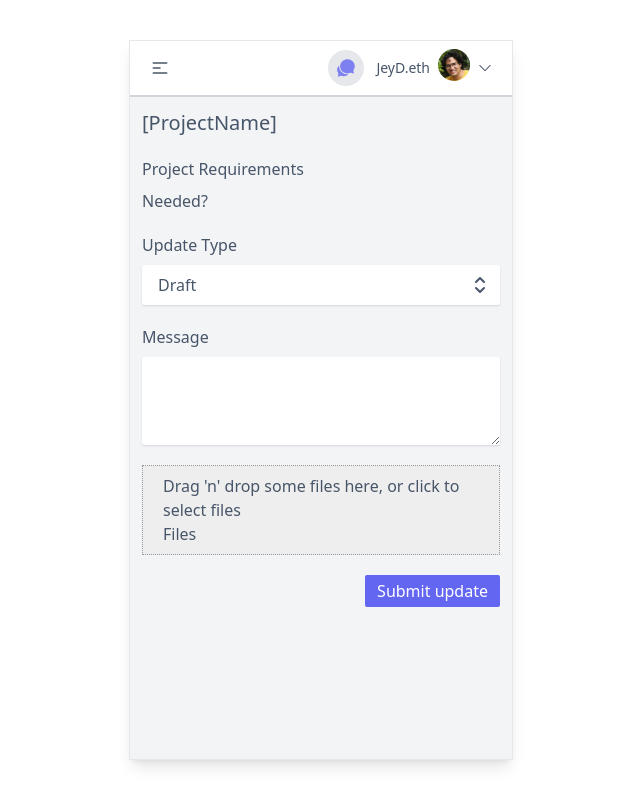
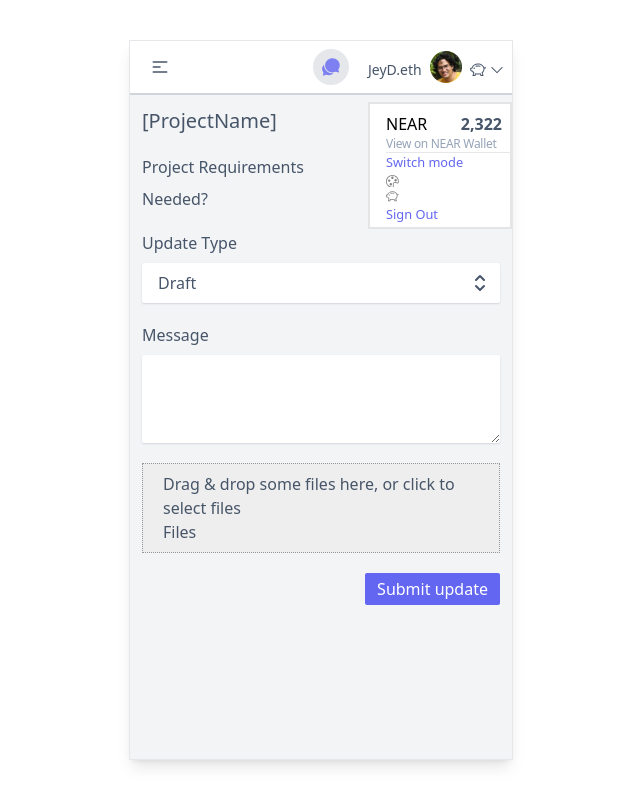
Before and after one commit to oespn/ArtPay, a Next.js app: page /update-job in a window 1280 px wide. Both pictures are taken after a click on the button "JeyD.eth". Shown: the whole page, without its empty margins (319-959 px from the left). Built offline with nearby package versions, Linux system fonts and the light colour scheme.

Commit message:
Top menu toggle

```diff
--- /dev/null
+++ b/components/Dashboard/DropDownMenu.tsx
@@ -0,0 +1,115 @@
+
+import { useState } from 'react'
+import { styled } from '@stitches/react'
+import WalletBalance from './WalletBalance';
+import { BsPalette, BsPiggyBank } from 'react-icons/bs';
+import { BsChevronDown } from 'react-icons/bs'
+import Image from 'next/image'
+
+
+const Main = styled("div", {
+  width: '9em',
+  position: 'fixed',
+  top: 10,
+  right: 0,
+});
+
+const DropDownContainer = styled("div", {
+  width: '9em',
+  margin: '0 auto',
+  right:0,
+});
+
+const DropDownHeader = styled("div", {
+  top: 10,
+  'margin-bottom': '0.8em',
+  background: '#ffffff',
+});
+
+const DropDownListContainer = styled("div");
+
+const DropDownList = styled("ul", {
+  padding: 0,
+  margin: 0,
+  'padding-left': '1em',
+  background: '#ffffff',
+  border: '2px solid #e5e5e5',
+  'box-sizing': 'border-box',
+  '&:first-child' : '{ padding-top: 0.2em;}',
+});
+
+const ListOption = styled("li", {
+  textAlign: 'right',
+  justifyContent: 'right',
+  color: 'Grey',
+  fontSize: '0.8em',
+  'margin-bottom': '0.2em',
+});
+
+const ListItem = styled("li", {
+  'list-style': 'none',
+  textAlign: 'left',
+  color: '#6366F1',
+  fontSize: '0.8em',
+  'margin-bottom': '0.2em',
+});
+
+const options = ["A", "C"];
+
+const DropDownMenu = () =>
+{
+    const [isOpen, setIsOpen] = useState(false);
+    const [selectedOption, setSelectedOption] = useState(null);
+
+    const toggling = () => setIsOpen(!isOpen);
+
+    const onOptionClicked = value => () => {
+      setSelectedOption(value);
+      setIsOpen(false);
+      console.log(selectedOption);
+    };
+
+    return (
+    <Main>
+      <DropDownContainer>
+          <DropDownHeader onClick={toggling}>
+          <button className="flex items-center gap-1">
+            <span className="text-sm font-medium">JeyD.eth</span>
+            <span className="mx-1">
+              <Image
+                src="/images/julian.jpg"
+                width={32}
+                height={32}
+                className="rounded-full"
+                alt="User image"
+              />
+            </span>
+            <span>
+              {selectedOption == "A" ? <BsPalette/> : <BsPiggyBank/> }
+            </span>
+            <span>
+              <BsChevronDown className="text-sm" />
+            </span>
+            </button>
+          </DropDownHeader>
+        {isOpen && (
+          <DropDownListContainer>
+            <DropDownList>
+              <WalletBalance/>
+              <hr/>
+              <ListItem onClick={onOptionClicked('')} >Switch mode</ListItem>
+              {options.map(option => (
+                <ListOption onClick={onOptionClicked(option)} key={Math.random()}>
+                  {option == "A" ? <BsPalette/> : <BsPiggyBank/> }
+                </ListOption>
+              ))}
+              <ListItem onClick={onOptionClicked('')} >Sign Out</ListItem>
+            </DropDownList>
+          </DropDownListContainer>
+        )}
+     </DropDownContainer>
+    </Main>
+  )
+}
+
+  export default DropDownMenu;
--- /dev/null
+++ b/components/Dashboard/WalletBalance.tsx
@@ -0,0 +1,18 @@
+
+
+const WalletBalance = () =>
+{
+    return (
+        <div>
+            <div className="flex justify-between mt-2 mr-2">
+                <p className="text-black">NEAR</p>
+                <p className="font-bold">2,322</p>
+            </div>
+            <div className="text-slate-400 tracking-tight text-xs text-left">
+                View on NEAR Wallet
+            </div>
+        </div>
+    )
+}
+
+export default WalletBalance
--- a/components/artist/UpdateJob/DropAsset.tsx
+++ b/components/artist/UpdateJob/DropAsset.tsx
@@ -85,7 +85,7 @@ const DropAsset = () => {
       <section className="container">
         <div {...getRootProps({className: 'dropzone'})}>
           <input {...getInputProps()} />
-          <p>Drag 'n' drop some files here, or click to select files</p>
+          <p>Drag &amp; drop some files here, or click to select files</p>
         </div>
 
           <h4>Files</h4>
--- a/components/common/Layout/Layout.tsx
+++ b/components/common/Layout/Layout.tsx
@@ -1,7 +1,8 @@
 import Image from 'next/image'
 import { HiOutlineMenuAlt1 } from 'react-icons/hi'
 import { IoChatbubblesSharp } from 'react-icons/io5'
-import { BsChevronDown } from 'react-icons/bs'
+
+import DropDownMenu from '../../Dashboard/DropDownMenu'
 
 const Layout = ({ children }: { children: React.ReactNode }) => {
   // TODO: Hide header when in a Modal workflow i.e. NewQuote or ReviewUpdate where the only actions are those on the modal form
@@ -14,26 +15,11 @@ const Layout = ({ children }: { children: React.ReactNode }) => {
           <button>
             <HiOutlineMenuAlt1 className="text-xl" />
           </button>
+          <button className="bg-gray-200 p-2 rounded-full">
+              <IoChatbubblesSharp className=" text-xl text-primary/80" />
+          </button>
           <div className="flex gap-3 items-center">
-            <button className="bg-gray-200 p-2 rounded-full">
-              <IoChatbubblesSharp className=" text-xl text-primary/80" />
-            </button>
-            <button className="flex items-center gap-1">
-              <span className="text-sm font-medium">JeyD.eth</span>
-              <span className="mx-1">
-                <Image
-                  src="/images/julian.jpg"
-                  width={32}
-                  height={32}
-                  className="rounded-full"
-                  alt="User image"
-                />
-              </span>
-
-              <span>
-                <BsChevronDown className="text-sm" />
-              </span>
-            </button>
+            <DropDownMenu/>
           </div>
         </div>
       </header>
--- a/package.json
+++ b/package.json
@@ -13,10 +13,10 @@
     "next": "latest",
     "react": "^17.0.2",
     "react-dom": "^17.0.2",
+    "react-dropzone": "^11.5.3",
     "react-hook-form": "^7.27.0",
     "react-icons": "^4.3.1",
-    "react-use-wizard": "^2.1.2",
-    "react-dropzone": "^11.5.3"
+    "react-use-wizard": "^2.1.2"
   },
   "devDependencies": {
     "@types/node": "17.0.18",
```
Also changed, not shown: 1 other file (tests, documents, lock files or other folders).
